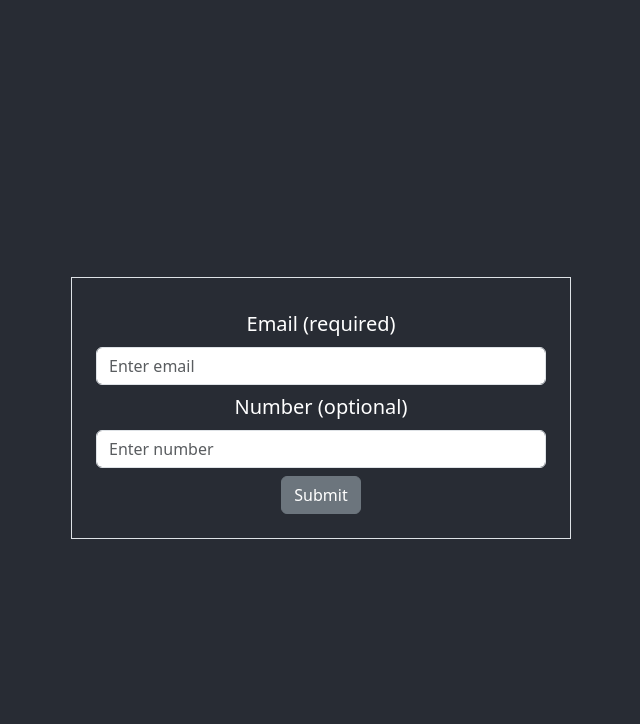
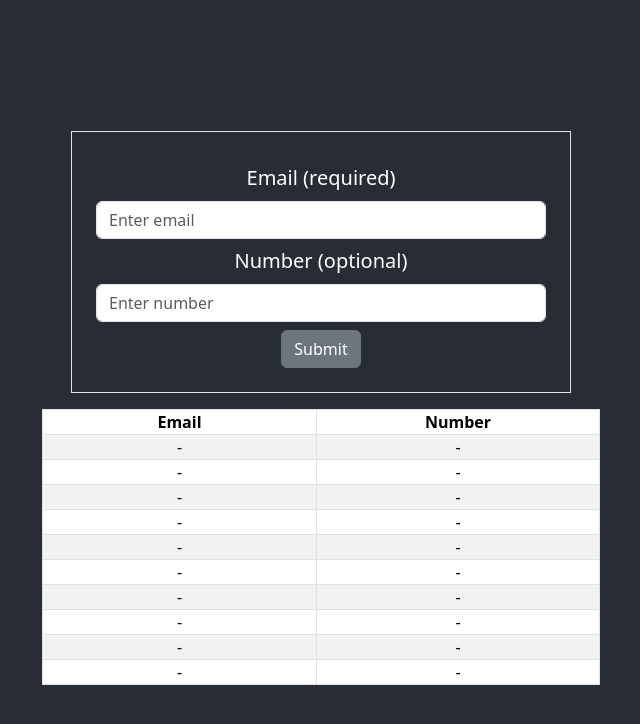
Before and after one commit to Kuurcha/Email-test-application, a React (Create React App) app in the folder Frontend/email-app/: page / in a window 1280 px wide. Shown: the top 724 px of the page, without its empty margins (319-959 px from the left). Built offline with nearby package versions, Linux system fonts and the light colour scheme.

Commit message:
Table markup added

```diff
--- a/Frontend/email-app/src/App.tsx
+++ b/Frontend/email-app/src/App.tsx
@@ -12,10 +12,18 @@ function App() {
   const handleApiResponse = (data: UserInfo[]) => {
     setUserInfo(data);
   };
+  // const mockUserInfo: UserInfo[] = Array.from({ length: 30 }, (_, index) => ({
+  //   email: `user${index + 1}@example.com`,
+  //   number: `${Math.floor(Math.random() * 100000000)}`,
+  // }));
+
+  // mockUserInfo[4].email = "thisisahisisareallylongemailaddress1234567890@example.com";
+  // mockUserInfo[10].email = "anotherlongemailaddress9876543210@example.com";
+
   return (
     <div className="App">
       <header className="App-header">
-        <Container className="mt-3">
+        <Container className="mt-3 d-flex flex-column align-items-center">
           <SearchForm onApiResponse={handleApiResponse} />
 
           <UserTable users={userInfo ?? []} />
--- /dev/null
+++ b/Frontend/email-app/src/components/ResultsComponent/UserTable.css
@@ -0,0 +1,3 @@
+.tableContainer {
+  max-height: 300px;
+}
--- a/Frontend/email-app/src/components/ResultsComponent/UserTable.tsx
+++ b/Frontend/email-app/src/components/ResultsComponent/UserTable.tsx
@@ -1,5 +1,5 @@
 import React, { useState } from "react";
-
+import "./UserTable.css";
 import { Table } from "react-bootstrap";
 import { UserInfo } from "shared";
 
@@ -7,26 +7,45 @@ interface UserTableProps {
   users: UserInfo[];
 }
 const UserTable: React.FC<UserTableProps> = ({ users }) => {
+  const maxRows = 10;
+  const emptyRows = Array.from({ length: Math.max(0, maxRows - users.length) });
   return (
     <>
-      {users.length > 0 && (
-        <Table className="mt-3" striped bordered hover>
+      <div className="d-flex justify-content-center mt-3 tableContainer overflow-auto w-50">
+        {
+          <Table className="tableContents m-0 " striped bordered hover size="sm">
             <thead>
               <tr>
-              <th>Email</th>
-              <th>Number</th>
+                <th className="fs-6 py-0 px-4">Email</th>
+                <th className="fs-6 py-0 px-4">Number</th>
               </tr>
             </thead>
             <tbody>
               {users.map((user) => (
                 <tr key={user.email}>
-                <td>{user.email}</td>
-                <td>{user.number}</td>
+                  <td className="fs-6 py-0 px-4" style={{ width: "400px" }}>
+                    {user.email}
+                  </td>
+                  <td className="fs-6 py-0 px-4" style={{ width: "400px" }}>
+                    {user.number}
+                  </td>
+                </tr>
+              ))}
+
+              {emptyRows.map((_, index) => (
+                <tr key={`empty-${index}`}>
+                  <td className="fs-6 py-0 px-4" style={{ width: "400px" }}>
+                    -
+                  </td>
+                  <td className="fs-6 py-0 px-4" style={{ width: "400px" }}>
+                    -
+                  </td>
                 </tr>
               ))}
             </tbody>
           </Table>
-      )}
+        }
+      </div>
     </>
   );
 };
```
Also changed, not shown: 1 other file (tests, documents, lock files or other folders). Lines whose indentation alone changed are shown as unchanged.
